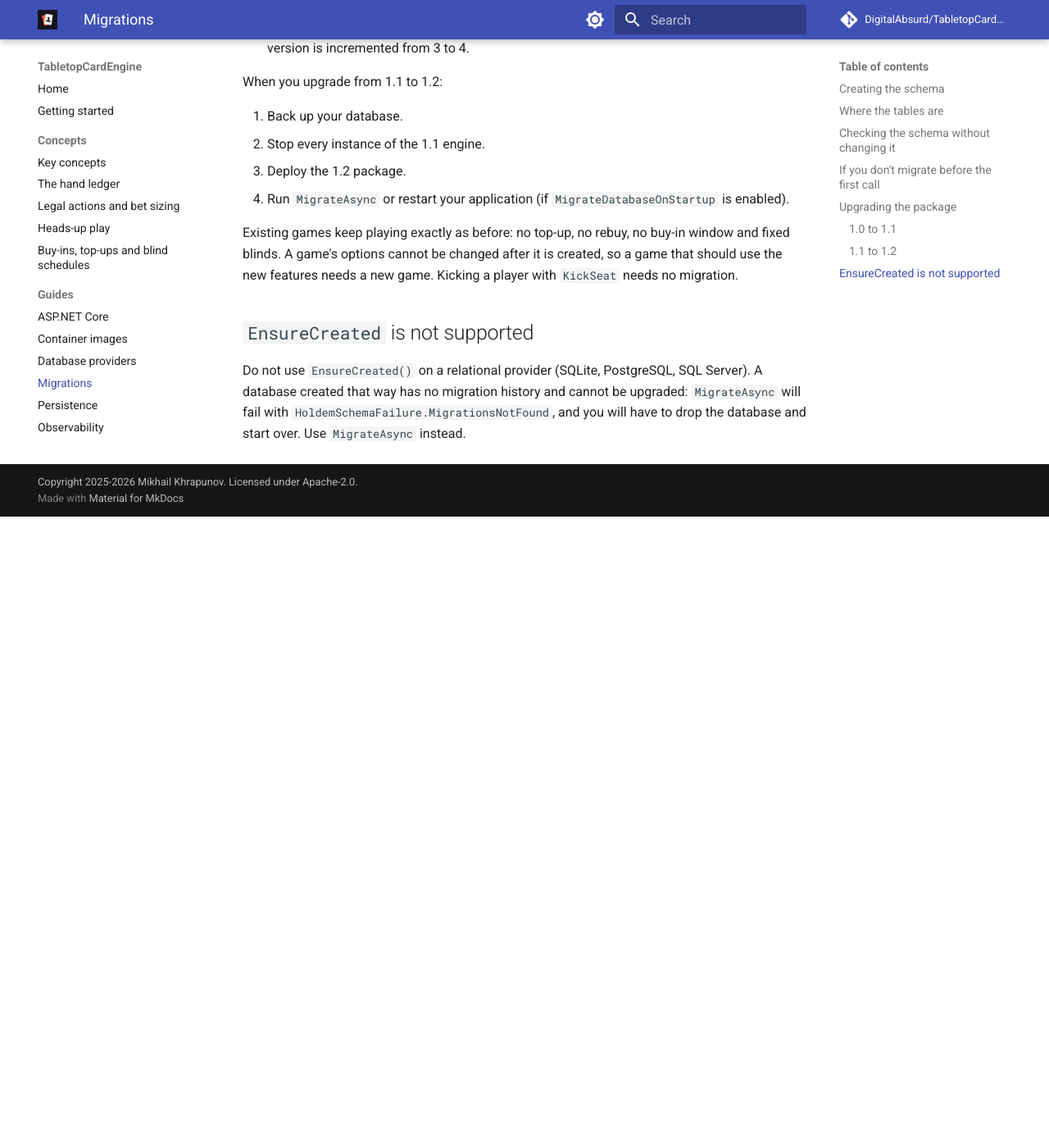
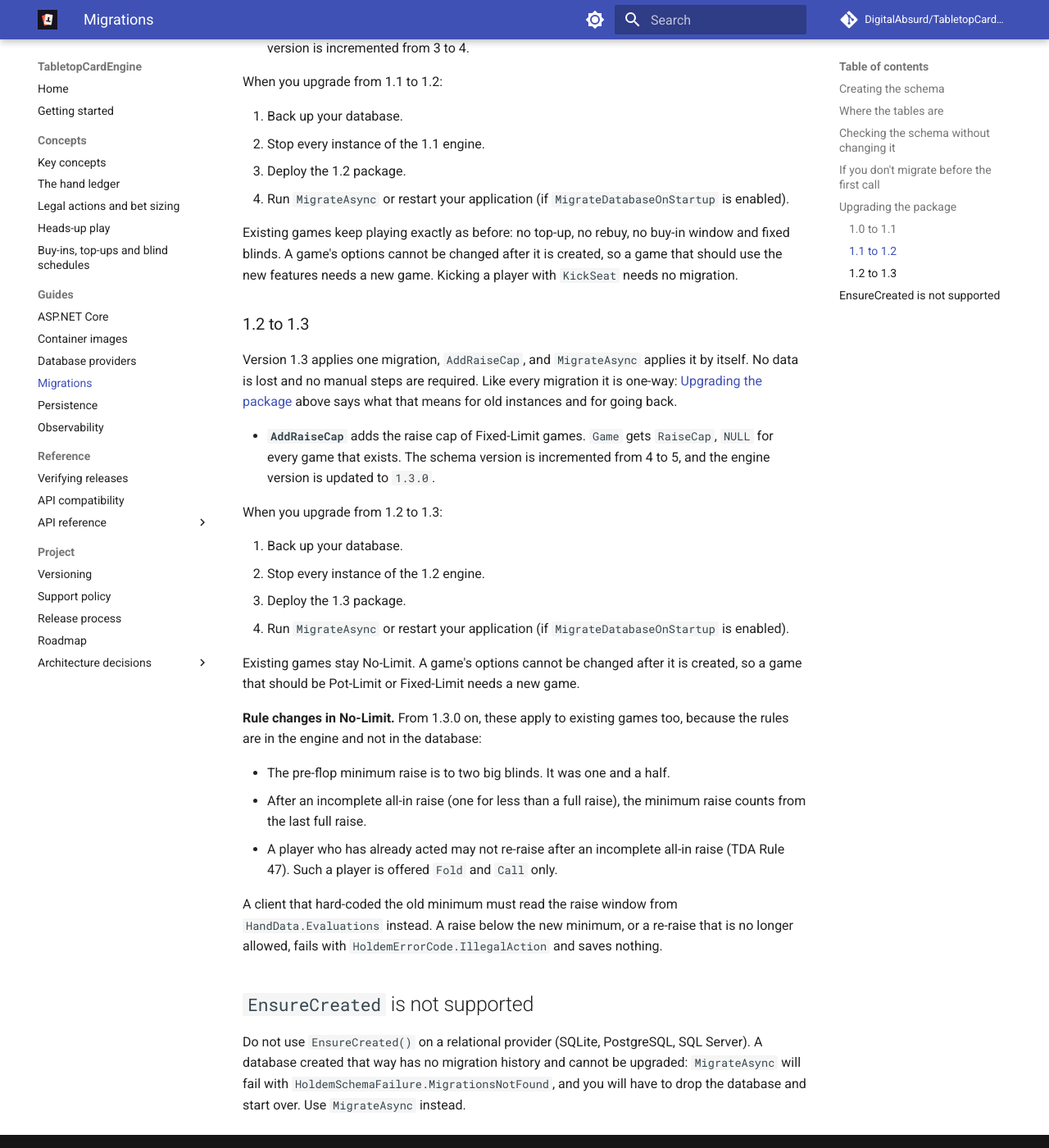
Before and after one commit to DigitalAbsurd/TabletopCardEngine, an MkDocs documentation site: the page built from docs/migrations.md, in a window 1280 px wide and 1400 px high, scrolled down 3397 px. Shown: the whole window at 82% size. Built offline with MkDocs 1.6.1 and Material for MkDocs 9.7.7, drawn with Linux system fonts in a browser that asks for light colours; comment, search, counter and statistics services are not loaded; before the commit the page ends 4027 px from its top, so only the background shows below that.

Commit message:
docs: document upgrading from 1.2 to 1.3 (#689)
Co-authored-by: Claude Sonnet 5.5 <noreply@anthropic.com>

```diff
--- a/docs/migrations.md
+++ b/docs/migrations.md
@@ -111,6 +111,29 @@ When you upgrade from 1.1 to 1.2:
 
 Existing games keep playing exactly as before: no top-up, no rebuy, no buy-in window and fixed blinds. A game's options cannot be changed after it is created, so a game that should use the new features needs a new game. Kicking a player with `KickSeat` needs no migration.
 
+### 1.2 to 1.3
+
+Version 1.3 applies one migration, `AddRaiseCap`, and `MigrateAsync` applies it by itself. No data is lost and no manual steps are required. Like every migration it is one-way: [Upgrading the package](#upgrading-the-package) above says what that means for old instances and for going back.
+
+- **`AddRaiseCap`** adds the raise cap of Fixed-Limit games. `Game` gets `RaiseCap`, `NULL` for every game that exists. The schema version is incremented from 4 to 5, and the engine version is updated to `1.3.0`.
+
+When you upgrade from 1.2 to 1.3:
+
+1. Back up your database.
+2. Stop every instance of the 1.2 engine.
+3. Deploy the 1.3 package.
+4. Run `MigrateAsync` or restart your application (if `MigrateDatabaseOnStartup` is enabled).
+
+Existing games stay No-Limit. A game's options cannot be changed after it is created, so a game that should be Pot-Limit or Fixed-Limit needs a new game.
+
+**Rule changes in No-Limit.** From 1.3.0 on, these apply to existing games too, because the rules are in the engine and not in the database:
+
+- The pre-flop minimum raise is to two big blinds. It was one and a half.
+- After an incomplete all-in raise (one for less than a full raise), the minimum raise counts from the last full raise.
+- A player who has already acted may not re-raise after an incomplete all-in raise (TDA Rule 47). Such a player is offered `Fold` and `Call` only.
+
+A client that hard-coded the old minimum must read the raise window from `HandData.Evaluations` instead. A raise below the new minimum, or a re-raise that is no longer allowed, fails with `HoldemErrorCode.IllegalAction` and saves nothing.
+
 ## `EnsureCreated` is not supported
 
 Do not use `EnsureCreated()` on a relational provider (SQLite, PostgreSQL, SQL Server). A database created that way has no migration history and cannot be upgraded: `MigrateAsync` will fail with `HoldemSchemaFailure.MigrationsNotFound`, and you will have to drop the database and start over. Use `MigrateAsync` instead.
```
Also changed, not shown: docs/docker.md (+1 -1 lines).
